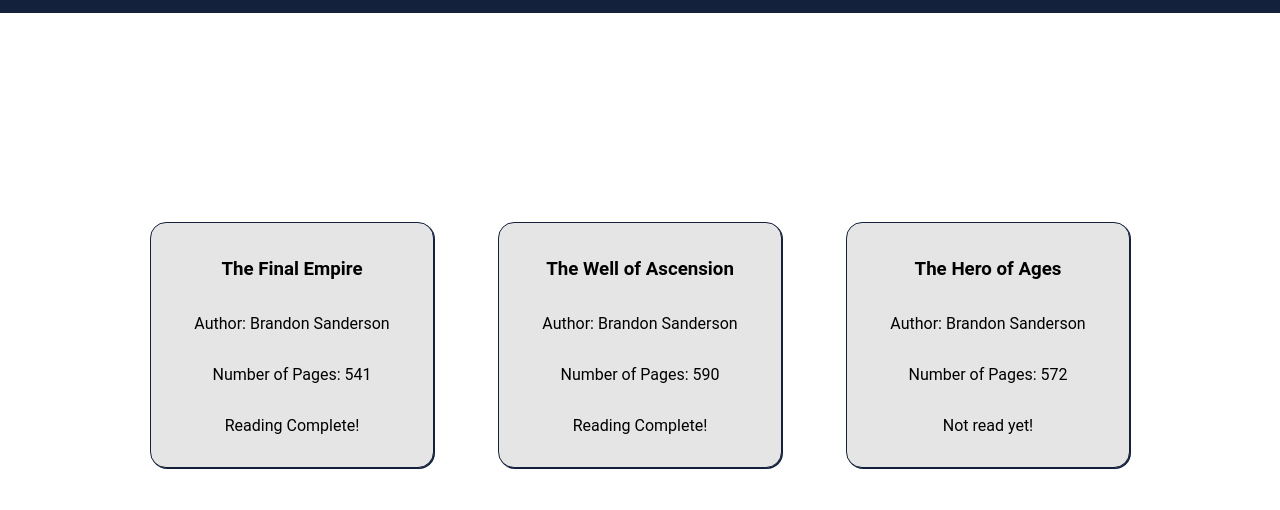
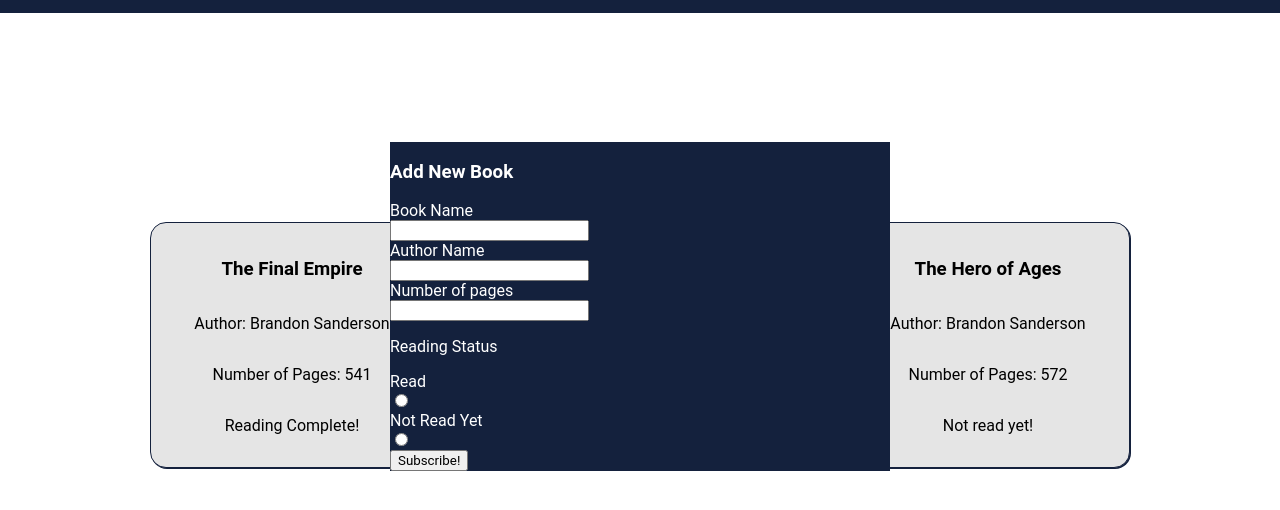
Before and after one commit to gefgu/odin-library, a plain HTML site: page index.html in a window 1280 px wide. Shown: the part 58-568 px from the top of the page. Drawn offline with Linux system fonts and the light colour scheme.

Commit message:
Add form html layout

```diff
--- a/index.html
+++ b/index.html
@@ -16,5 +16,38 @@
     <div class="main">
       <div class="container"></div>
     </div>
+    <div class="new-book-form active">
+      <h3>Add New Book</h3>
+      <form>
+        <div>
+          <label for="name">Book Name</label><br />
+          <input type="text" name="name" id="name" required />
+        </div>
+        <div>
+          <label for="author">Author Name</label><br />
+          <input type="text" name="author" id="author" required />
+        </div>
+        <div>
+          <label for="pages">Number of pages</label><br />
+          <input type="number" name="pages" id="pages" required />
+        </div>
+        <div>
+          <p>Reading Status</p>
+          <div>
+            <div>
+              <label for="status-read">Read</label><br />
+              <input type="radio" name="status-read" value="status-read" id="status" required />
+            </div>
+            <div>
+              <label for="status-read">Not Read Yet</label><br />
+              <input type="radio" name="status-read" value="status-read" id="status" required />
+            </div>
+          </div>
+        </div>
+        <div>
+          <input type="submit" value="Subscribe!" />
+        </div>
+      </form>
+    </div>
   </body>
 </html>
--- a/style.css
+++ b/style.css
@@ -52,3 +52,20 @@
   text-align: center;
   width: 250px;
 }
+
+.new-book-form {
+  position: absolute;
+  left: 0;
+  right: 0;
+  top: 25%;
+  margin-left: auto;
+  margin-right: auto;
+  width: 500px;
+  display: none;
+  background-color: #14213d;
+  color: white;
+}
+
+.new-book-form.active {
+  display: block;
+}
```
